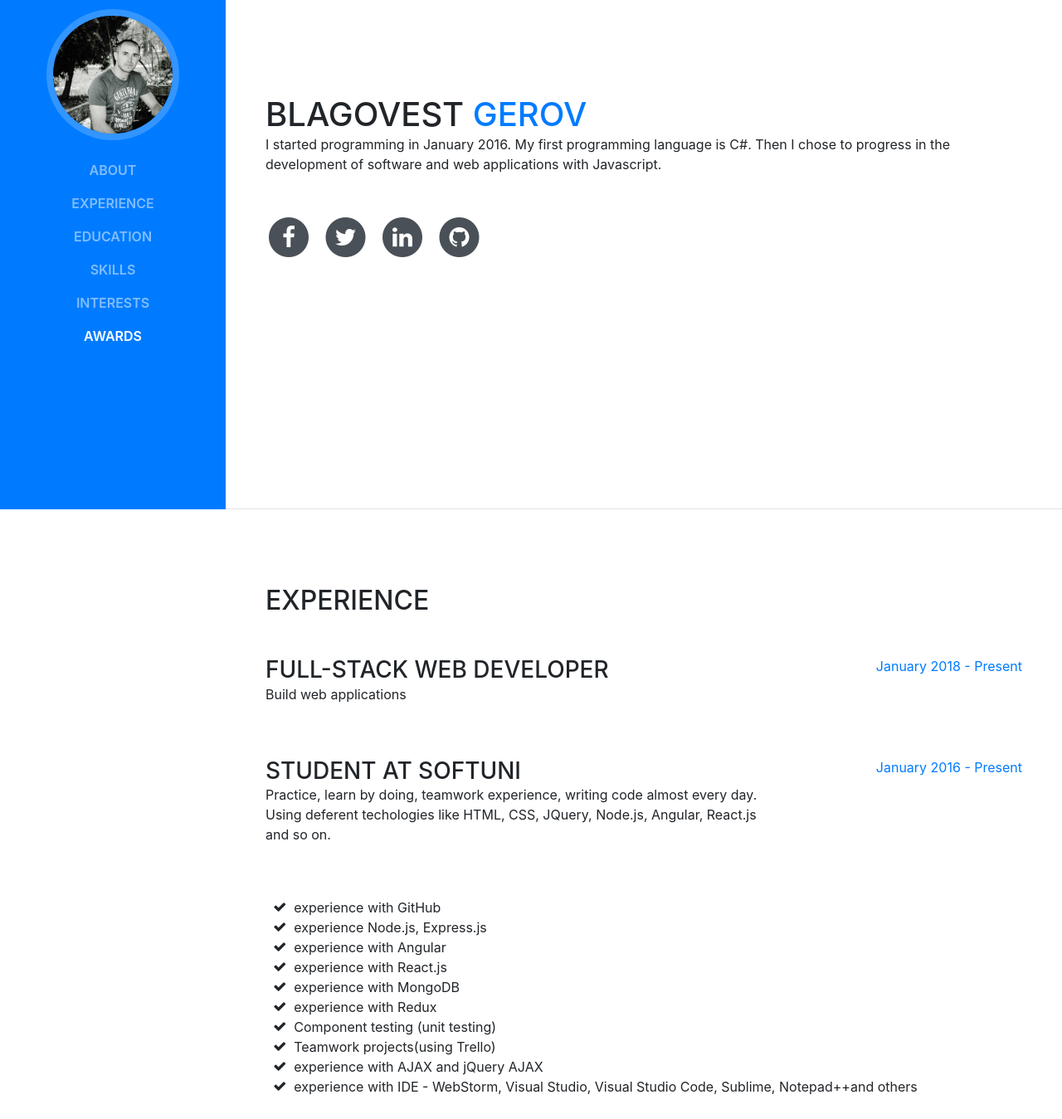
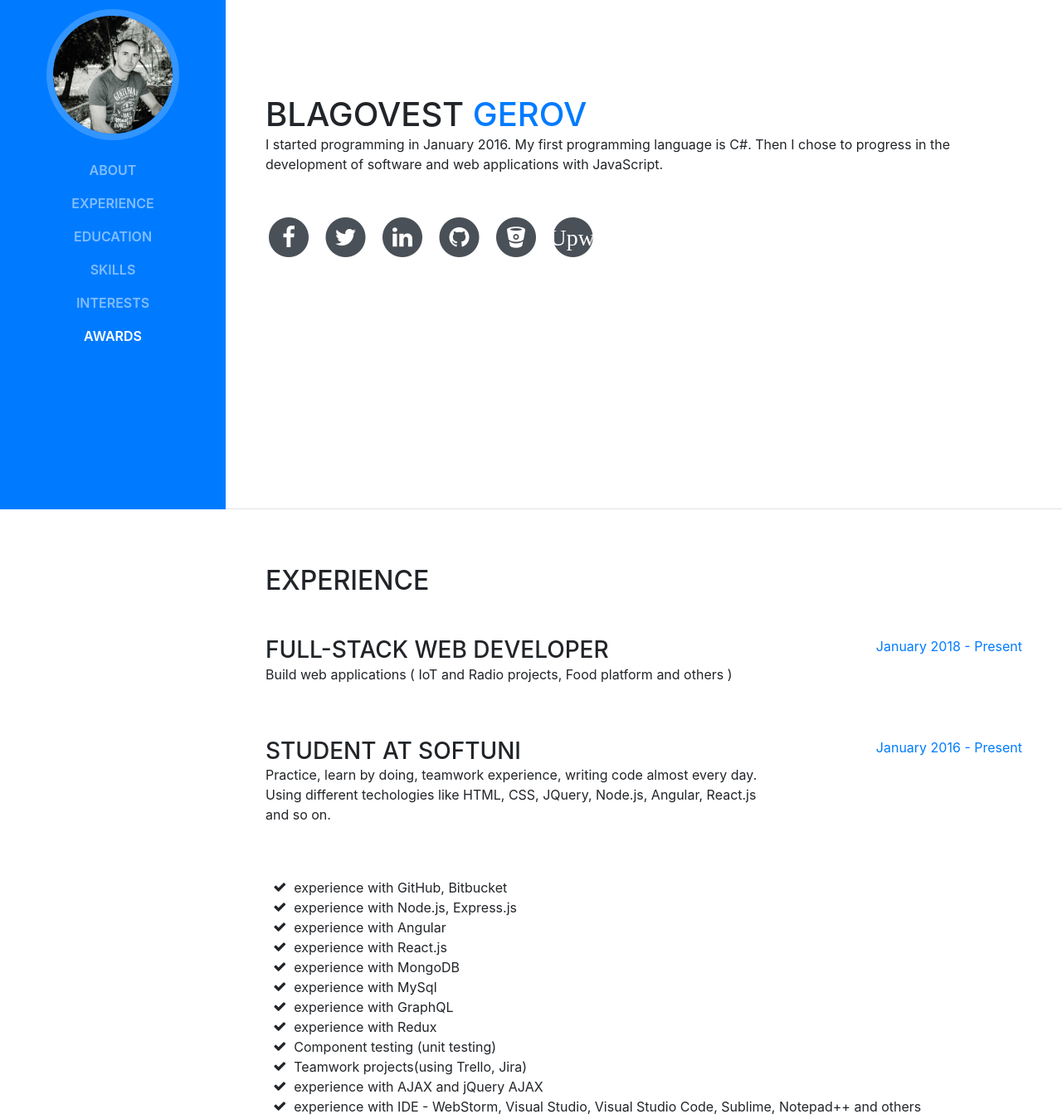
Before and after one commit to BlagovestGerov/BlagovestGerov, a website with bundled scripts: page index.html in a window 1280 px wide. Shown: the part 186-1535 px from the top of the page at 83% size. Built offline with nearby package versions, Linux system fonts and the light colour scheme; a web font is replaced by a local one.

Commit message:
Update resume on 13.08.2018

```diff
--- a/index.html
+++ b/index.html
@@ -71,13 +71,13 @@
           <!-- <div class="subheading mb-5">3542 Berry Street · Cheyenne Wells, CO 80810 · (317) 585-8468 ·
             <a href="mailto:name@email.com">name@email.com</a>
           </div> -->
-          <p class="mb-5">I started programming in January 2016. My first programming language is C#. Then I chose to progress in the development of software and web applications with Javascript. </p>
+          <p class="mb-5">I started programming in January 2016. My first programming language is C#. Then I chose to progress in the development of software and web applications with JavaScript. </p>
           <ul class="list-inline list-social-icons mb-0">
             <li class="list-inline-item">
               <a href="https://www.facebook.com/budista87" target="_blank">
                 <span class="fa-stack fa-lg">
                   <i class="fa fa-circle fa-stack-2x"></i>
-                  <i class="fa fa-facebook fa-stack-1x fa-inverse"></i>
+                  <i class="fa fa-facebook fa-stack-1x fa-inverse" title="facebook"></i>
                 </span>
               </a>
             </li>
@@ -85,7 +85,7 @@
               <a href="https://twitter.com/budist4eto?lang=en" target="_blank">
                 <span class="fa-stack fa-lg">
                   <i class="fa fa-circle fa-stack-2x"></i>
-                  <i class="fa fa-twitter fa-stack-1x fa-inverse"></i>
+                  <i class="fa fa-twitter fa-stack-1x fa-inverse" title="twitter"></i>
                 </span>
               </a>
             </li>
@@ -93,7 +93,7 @@
               <a href="https://www.linkedin.com/in/blagovest-gerov-4a1203a9" target="_blank">
                 <span class="fa-stack fa-lg">
                   <i class="fa fa-circle fa-stack-2x"></i>
-                  <i class="fa fa-linkedin fa-stack-1x fa-inverse"></i>
+                  <i class="fa fa-linkedin fa-stack-1x fa-inverse" title="linkedin"></i>
                 </span>
               </a>
             </li>
@@ -103,9 +103,25 @@
               <a href="https://github.com/BlagovestGerov" target="_blank">
                 <span class="fa-stack fa-lg">
                   <i class="fa fa-circle fa-stack-2x"></i>
-                  <i class="fa fa-github fa-stack-1x fa-inverse"></i>
+                  <i class="fa fa-github fa-stack-1x fa-inverse" title="github"></i>
                 </span>
               </a>
+            </li>
+            <li class="list-inline-item">
+              <a href="https://bitbucket.org/blaje/" target="_blank">
+                <span class="fa-stack fa-lg">
+                  <i class="fa fa-circle fa-stack-2x"></i>
+                  <i class="fa fa-bitbucket fa-stack-1x fa-inverse" title="bitbucket"></i>
+                </span>
+              </a>
+            </li>
+            <li class="list-inline-item">
+                <a href="https://www.upwork.com/fl/blagovestgerov" target="_blank">
+                  <span class="fa-stack fa-lg">
+                    <i class="fa fa-circle fa-stack-2x"></i>
+                    <i class="fa fa-upwork fa-stack-1x fa-inverse" title="upwork">Upwork</i>
+                  </span>
+                </a>
             </li>
           </ul>
         </div>
@@ -119,7 +135,7 @@
             <div class="resume-content mr-auto">
               <h3 class="mb-0">Full-Stack Web Developer</h3>
               <!-- <div class="subheading mb-3">Intelitec Solutions</div> -->
-              <p> Build web applications</p>
+              <p> Build web applications ( IoT and Radio projects, Food platform and others )</p>
             </div>
             <div class="resume-date text-md-right">
               <span class="text-primary">January 2018 - Present</span>
@@ -130,7 +146,7 @@
             <div class="resume-content mr-auto">
               <h3 class="mb-0">Student at SoftUni</h3>
               <!-- <div class="subheading mb-3">Intelitec Solutions</div> -->
-              <p> Practice, learn by doing, teamwork experience,  writing code almost every day. Using deferent techologies like HTML, CSS, JQuery, Node.js, Angular, React.js and so on.</p>
+              <p> Practice, learn by doing, teamwork experience,  writing code almost every day. Using different techologies like HTML, CSS, JQuery, Node.js, Angular, React.js and so on.</p>
             </div>
             <div class="resume-date text-md-right">
               <span class="text-primary">January 2016 - Present</span>
@@ -140,13 +156,13 @@
               <ul class="fa-ul mb-0">
                 <li>
                   <i class="fa-li fa fa-check"></i>
-                  experience with GitHub</li>
+                  experience with GitHub, Bitbucket</li>
                   <li>
                       <i class="fa-li fa fa-check"></i>
-                    experience Node.js, Express.js</li>
-                    <li>
+                    experience with Node.js, Express.js</li>
+                  <li>
                 <li>
-                  <i class="fa-li fa fa-check"></i>
+                <i class="fa-li fa fa-check"></i>
                 experience with Angular</li>
                 <li>
                   <i class="fa-li fa fa-check"></i>
@@ -155,6 +171,12 @@
                   <i class="fa-li fa fa-check"></i>
                   experience with MongoDB</li>
                   <li>
+                  <i class="fa-li fa fa-check"></i>
+                  experience with MySql</li>
+                  <li>
+                  <i class="fa-li fa fa-check"></i>
+                  experience with GraphQL</li>
+                  <li>
                     <i class="fa-li fa fa-check"></i>
                     experience with Redux</li>
                     <li>
@@ -162,7 +184,7 @@
                     Component testing (unit testing)</li>
                   <li>
                   <i class="fa-li fa fa-check"></i>
-                  Teamwork projects(using Trello)</li>
+                  Teamwork projects(using Trello, Jira)</li>
                    <li>
                   <li>
                   <i class="fa-li fa fa-check"></i>
@@ -170,7 +192,7 @@
                   <li>
                    <li>
                   <i class="fa-li fa fa-check"></i>
-                  experience with IDE - WebStorm, Visual Studio, Visual Studio Code, Sublime, Notepad++and others</li>
+                  experience with IDE - WebStorm, Visual Studio, Visual Studio Code, Sublime, Notepad++ and others</li>
                  <li>
                     </ul>
             </div>
@@ -268,7 +290,8 @@
           <ul class="fa-ul mb-0">
               <li>
               <i class="fa-li fa fa-check"></i>
-                 Web developing</li>
+              Web development using JavaScript/TypeScript and NodeJS.
+            </li>
               <li>
             <!-- <li>
               <i class="fa-li fa fa-check"></i>
```
